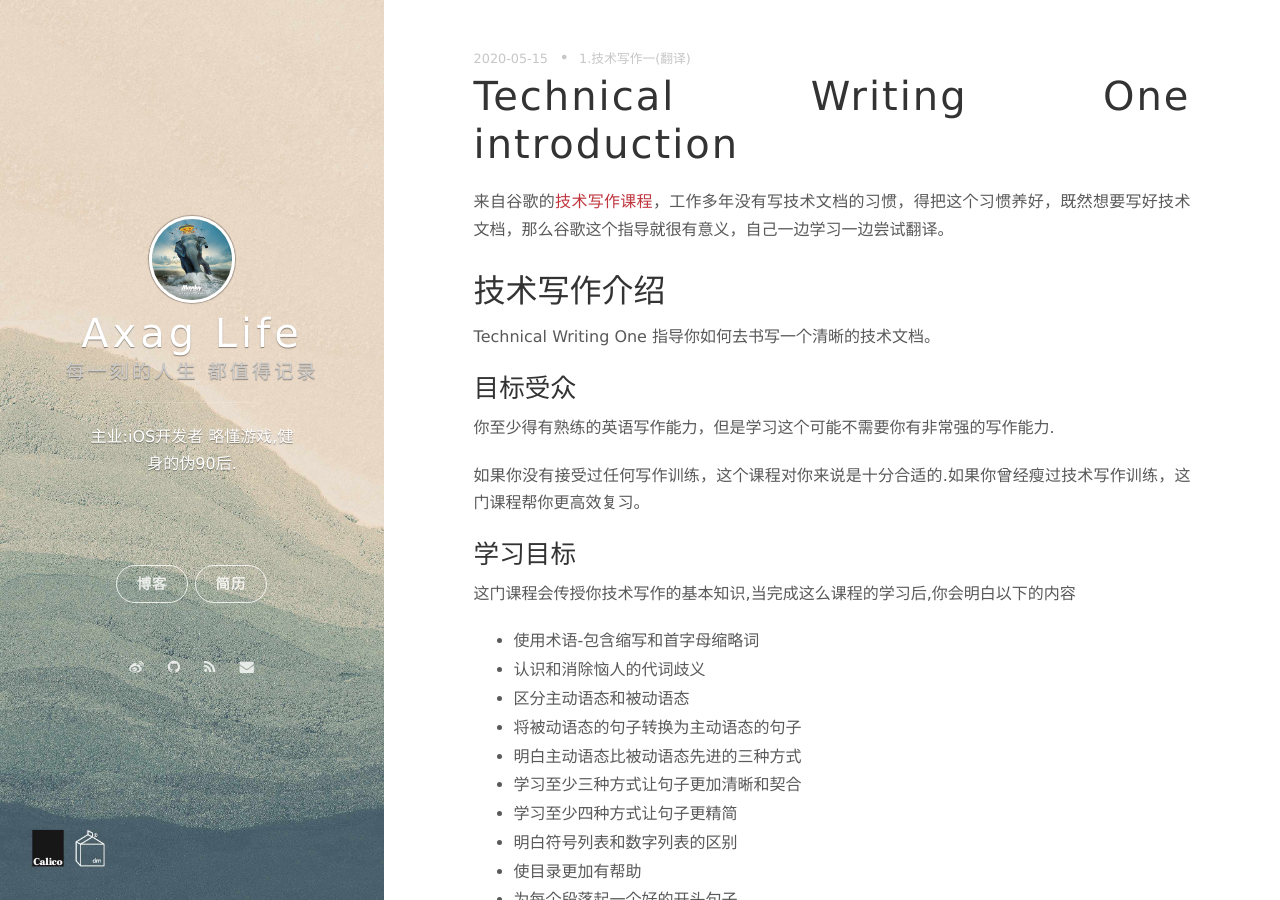
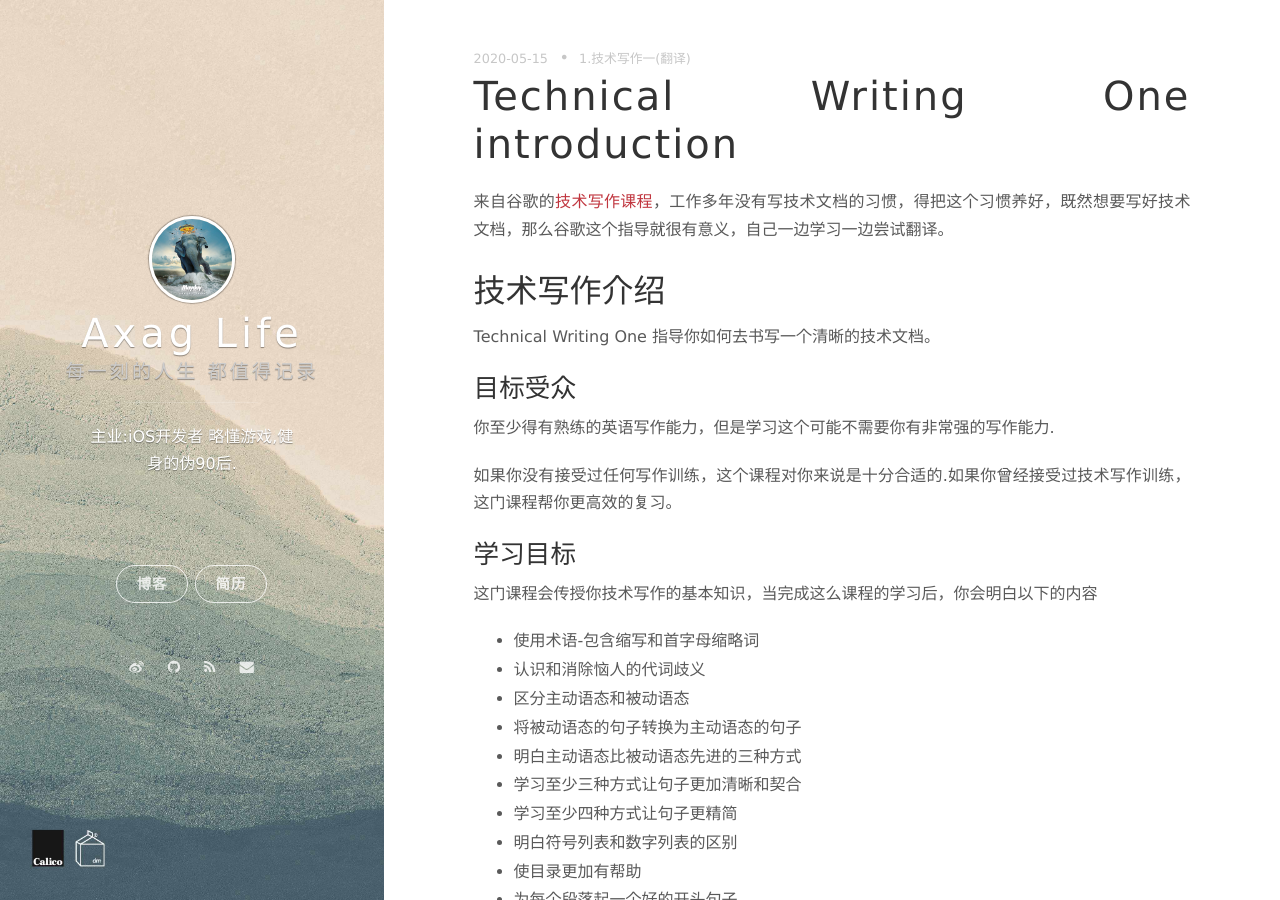
Before and after one commit to ssuperdreamer/ssuperdreamer.github.io, a Jekyll site: the page built from _posts/2020-05-15-Technical Writing One introduction.markdown, in a window 1280 px wide and 900 px high. Built offline with Jekyll 4.4.1, drawn with Linux system fonts in a browser that asks for light colours; nearby versions of some CDN libraries; comment, search, counter and statistics services are not loaded.

Commit message:
modify content

```diff
--- a/_posts/2020-05-15-Technical Writing One introduction.markdown
+++ b/_posts/2020-05-15-Technical Writing One introduction.markdown
@@ -14,11 +14,11 @@ Technical Writing One 指导你如何去书写一个清晰的技术文档。
 
 你至少得有熟练的英语写作能力，但是学习这个可能不需要你有非常强的写作能力.
 
-如果你没有接受过任何写作训练，这个课程对你来说是十分合适的.如果你曾经瘦过技术写作训练，这门课程帮你更高效复习。
+如果你没有接受过任何写作训练，这个课程对你来说是十分合适的.如果你曾经接受过技术写作训练，这门课程帮你更高效的复习。
 
 ### 学习目标
 
-这门课程会传授你技术写作的基本知识,当完成这么课程的学习后,你会明白以下的内容
+这门课程会传授你技术写作的基本知识，当完成这么课程的学习后，你会明白以下的内容
 
 * 使用术语-包含缩写和首字母缩略词
 * 认识和消除恼人的代词歧义
```
